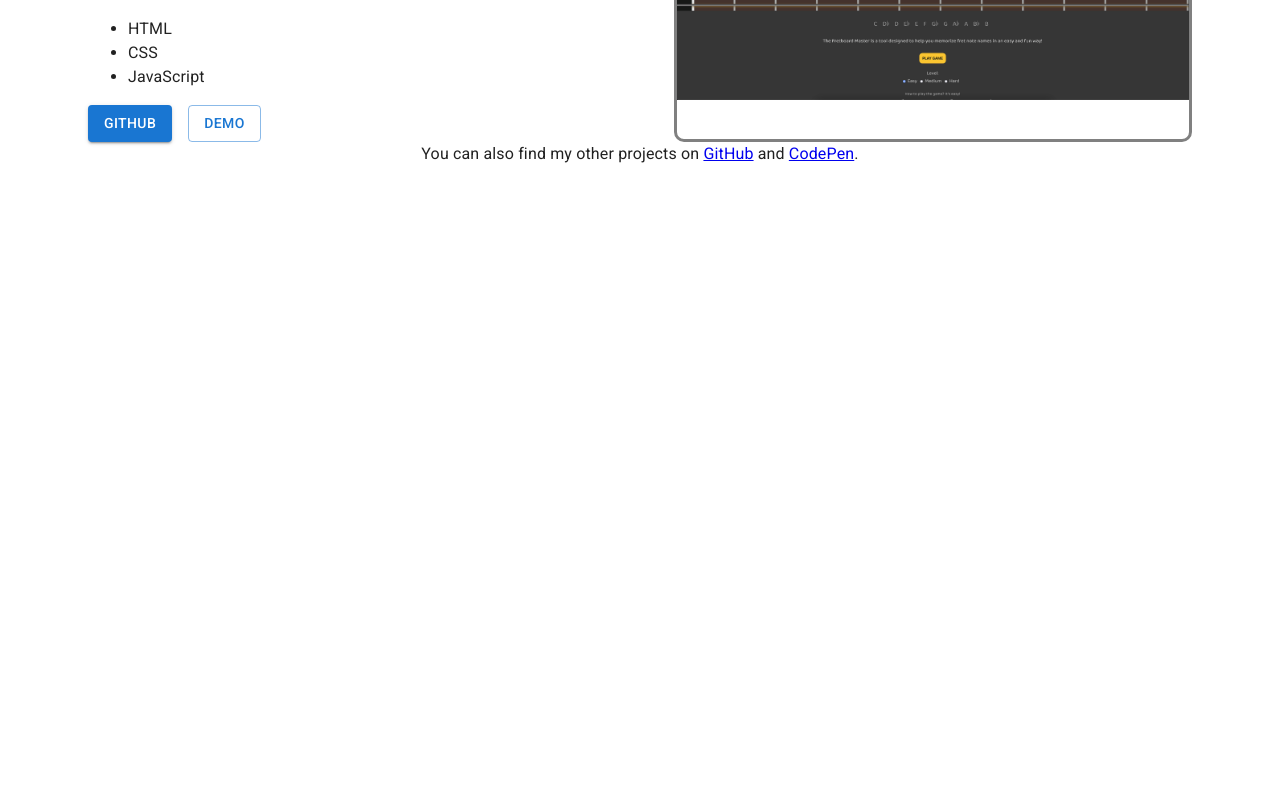
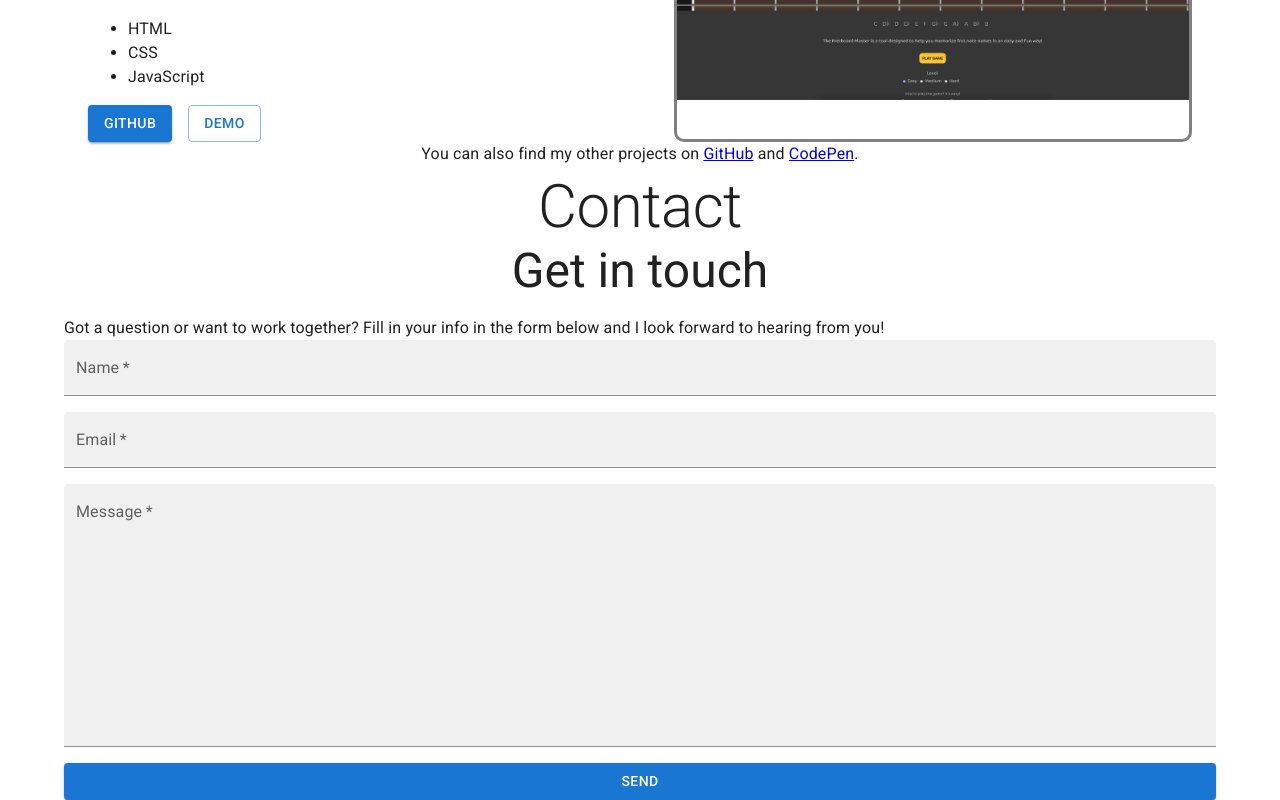
Before and after one commit to Chris-Z-85/homepage-mui, a React (Create React App) app: page / in a window 1280 px wide. Shown: the part 3691-4491 px from the top of the page. Before the commit the page ends 3857 px from the top, so only its background shows below. Built offline with nearby package versions, Linux system fonts and the light colour scheme.

Commit message:
add Contact component

```diff
--- a/src/App.js
+++ b/src/App.js
@@ -6,6 +6,7 @@ import Hero from "./components/Hero";
 import Navbar from "./components/Navbar";
 import Skills from "./components/Skills";
 import Portfolio from "./components/Portfolio";
+import Contact from "./components/Contact";
 
 const App = () => {
   return (
@@ -16,6 +17,7 @@ const App = () => {
       <About />
       <Skills />
       <Portfolio />
+      <Contact />
     </ColorModeContextProvider>
   );
 };
--- /dev/null
+++ b/src/components/Contact.jsx
@@ -0,0 +1,67 @@
+import React from "react";
+import {
+  Container,
+  Box,
+  FormControl,
+  Input,
+  InputLabel,
+  Button,
+  FormHelperText,
+  TextField,
+  Typography,
+} from "@mui/material";
+
+const Contact = () => {
+  return (
+    <Container>
+      <Typography
+        variant="h2"
+        component="div"
+        sx={{
+          display: "flex",
+          flexDirection: "column",
+          alignItems: "center",
+        }}
+      >
+        Contact
+        <Typography variant="h3" component="div" gutterBottom>
+          Get in touch
+        </Typography>
+      </Typography>
+      <Typography>
+        Got a question or want to work together? Fill in your info in the form
+        below and I look forward to hearing from you!
+      </Typography>
+      <Box
+        component="form"
+        sx={{
+          display: "flex",
+          flexDirection: "column",
+          gap: "1rem",
+        }}
+        noValidate
+        autoComplete="off"
+      >
+        <TextField id="name" label="Name" variant="filled" required />
+        <TextField
+          id="email"
+          label="Email"
+          variant="filled"
+          required
+          type="email"
+        />
+        <TextField
+          id="message"
+          label="Message"
+          variant="filled"
+          multiline
+          rows={10}
+          required
+        />
+        <Button variant="contained">Send</Button>
+      </Box>
+    </Container>
+  );
+};
+
+export default Contact;
--- a/src/components/Portfolio.jsx
+++ b/src/components/Portfolio.jsx
@@ -39,7 +39,7 @@ const Portfolio = () => {
   ];
 
   return (
-    <Container sx={{ height: "100vh" }}>
+    <Container>
       <Typography
         variant="h2"
         component="div"
@@ -57,7 +57,13 @@ const Portfolio = () => {
       <Typography textAlign="center" gutterBottom>
         Check out some of the stuff, that I have built.
       </Typography>
-      <Box sx={{ display: "flex", flexDirection: "column", gap: "3rem" }}>
+      <Box
+        sx={{
+          display: "flex",
+          flexDirection: "column",
+          gap: "3rem",
+        }}
+      >
         {projects.map((project, index) => (
           <Project props={project} key={index} />
         ))}
```
